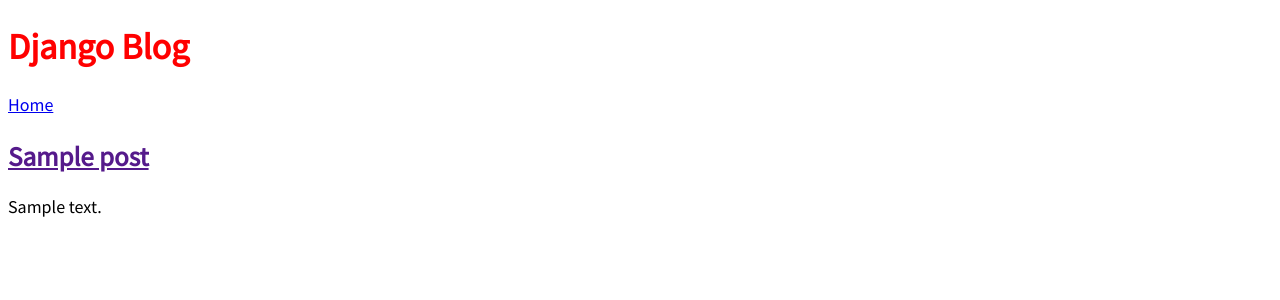
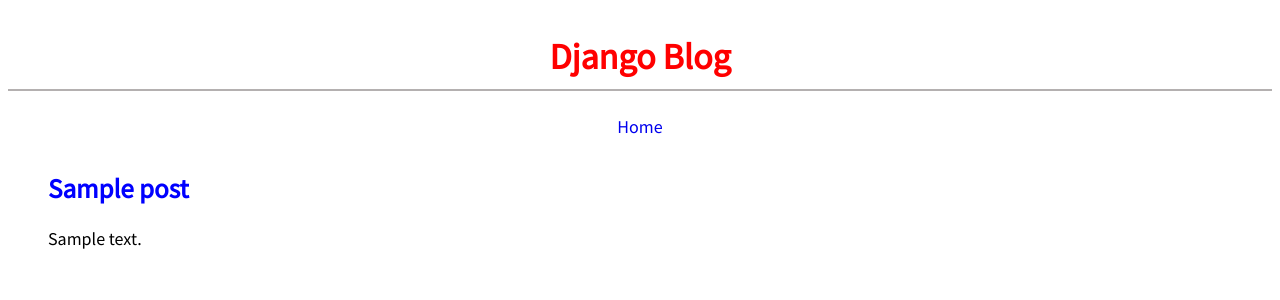
Before and after one commit to liampc/Django-projects, a Django app: page / in a window 1280 px wide. Shown: the top 300 px of the page. Run offline with Django 3.2, Linux system fonts and the light colour scheme; tables that the repository leaves empty hold one stand-in row (values such as "Sample post").

Commit message:
edit css

```diff
--- a/static/css/base.css
+++ b/static/css/base.css
@@ -7,4 +7,31 @@
 
  header h1 {
     color:red;
+    border-bottom: 2px rgb(180, 176, 176) solid;
+    text-align: center;
+    padding: 10px;
 }
+
+.nav {
+    display: flex;
+    flex-direction: column;
+    justify-content: center;
+    align-items: center;
+}
+
+.nav a {
+    text-decoration: none;
+}
+
+.nav a:hover {
+    text-decoration: underline;
+}
+
+h2 a {
+    color:blue;
+    text-decoration:none;
+}
+
+.div_post {
+    padding:10px 10px 10px 40px;
+}
--- a/templates/base.html
+++ b/templates/base.html
@@ -12,7 +12,9 @@
 <body>
     <header>
         <h1>Django Blog</h1>
-        <a href="{% url 'home' %}">Home</a>
+        <div class="nav">
+            <a href="{% url 'home' %}">Home</a>
+        </div>
     </header>
     <div>
         {% block content %}
--- a/templates/home.html
+++ b/templates/home.html
@@ -3,7 +3,7 @@
 {% block content %}
 
     {% for post in object_list %}
-        <div>
+        <div class="div_post">
             <h2><a href="">{{ post.title }}</a></h2>
             <p>{{post.text}}</p>
         </div>
```
